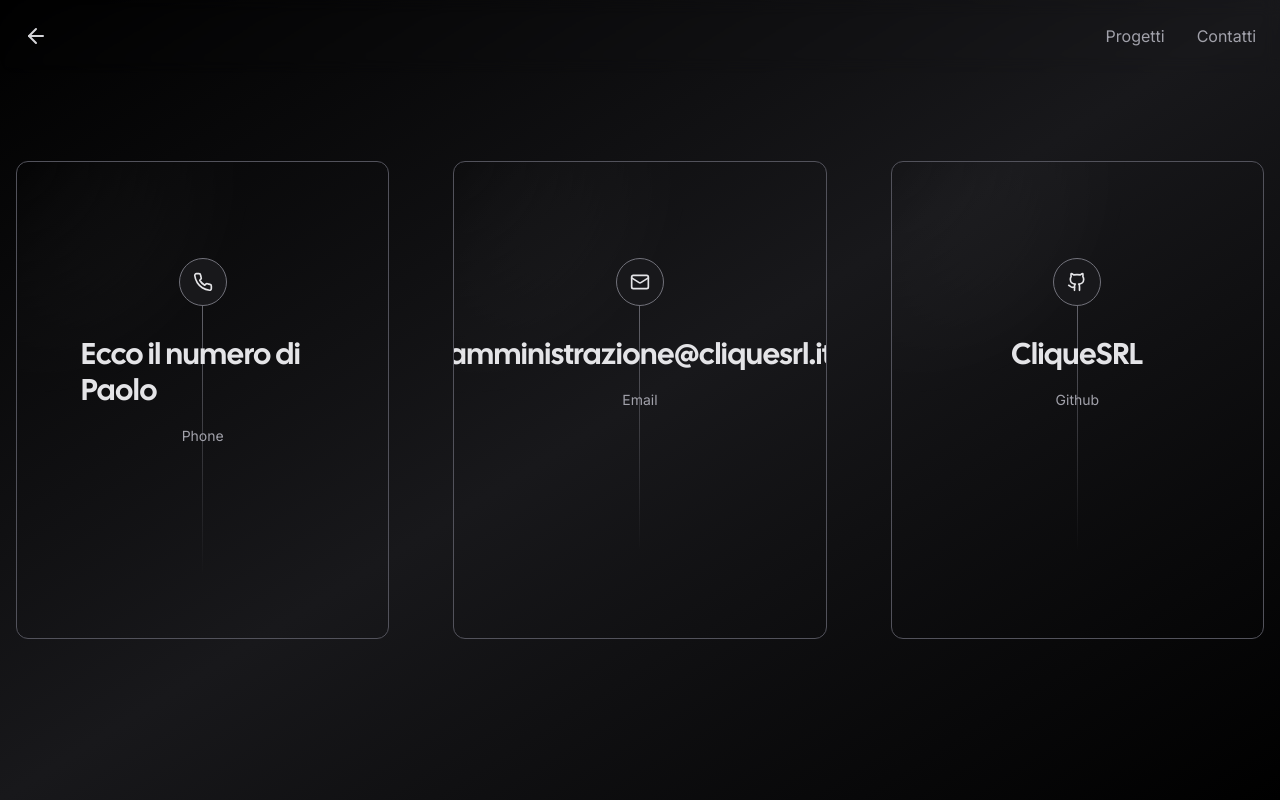
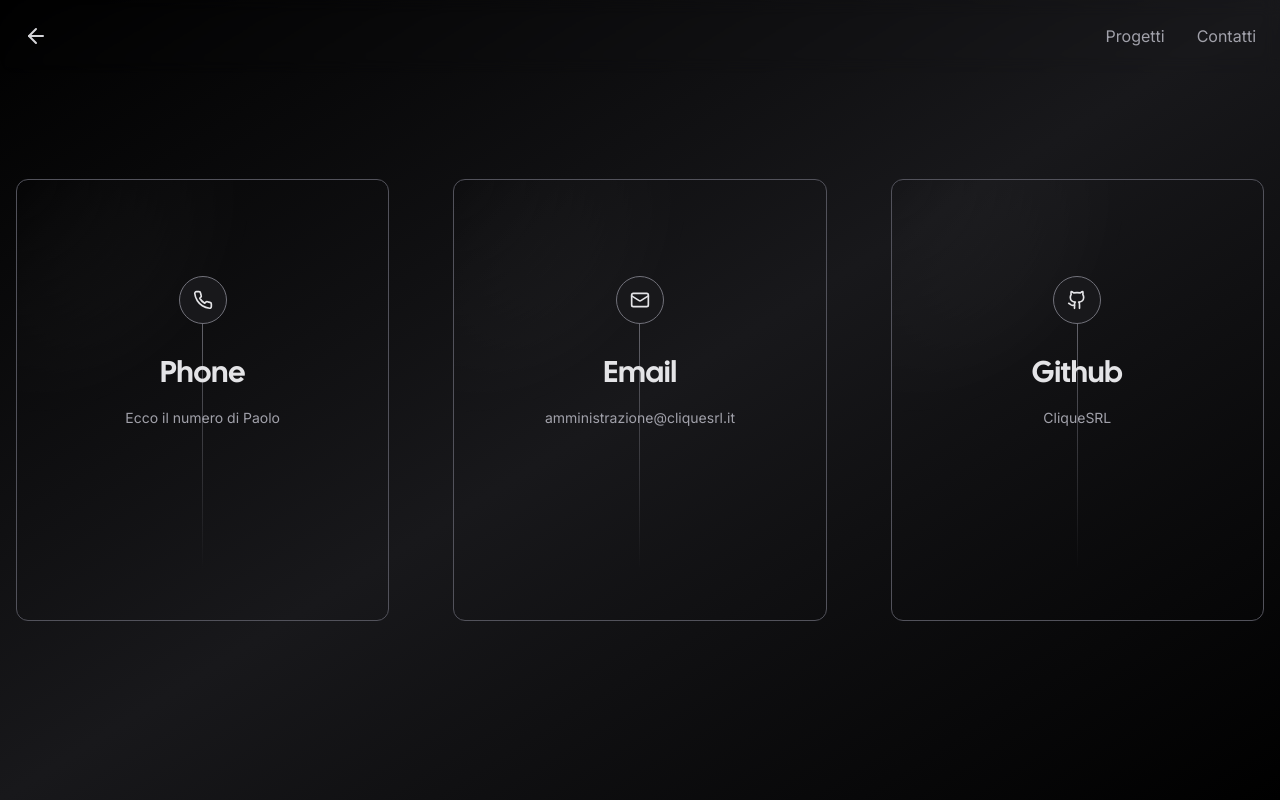
Before and after one commit to CliqueSRL/clique.website, a Next.js app: page /contact in a window 1280 px wide. Built offline with nearby package versions, Linux system fonts and the light colour scheme; no server answers; what tailwindcss-debug-screens would draw is missing.

Commit message:
Updated contacts

```diff
--- a/app/contact/page.tsx
+++ b/app/contact/page.tsx
@@ -8,20 +8,20 @@
 	{
 		icon: <Phone size={20} />,
 		href: "tel:+393499117098",
-		label: "Phone",
-		handle: "Ecco il numero di Paolo",
+		handle: "Phone",
+		label: "Ecco il numero di Paolo",
 	},
 	{
 		icon: <Mail size={20} />,
 		href: "mailto:amministrazione@cliquesrl.it",
-		label: "Email",
-		handle: "amministrazione@cliquesrl.it",
+		handle: "Email",
+		label: "amministrazione@cliquesrl.it",
 	},
 	{
 		icon: <Github size={20} />,
 		href: "https://github.com/CliqueSRL",
-		label: "Github",
-		handle: "CliqueSRL",
+		handle: "Github",
+		label: "CliqueSRL",
 	},
 ];
 
```
